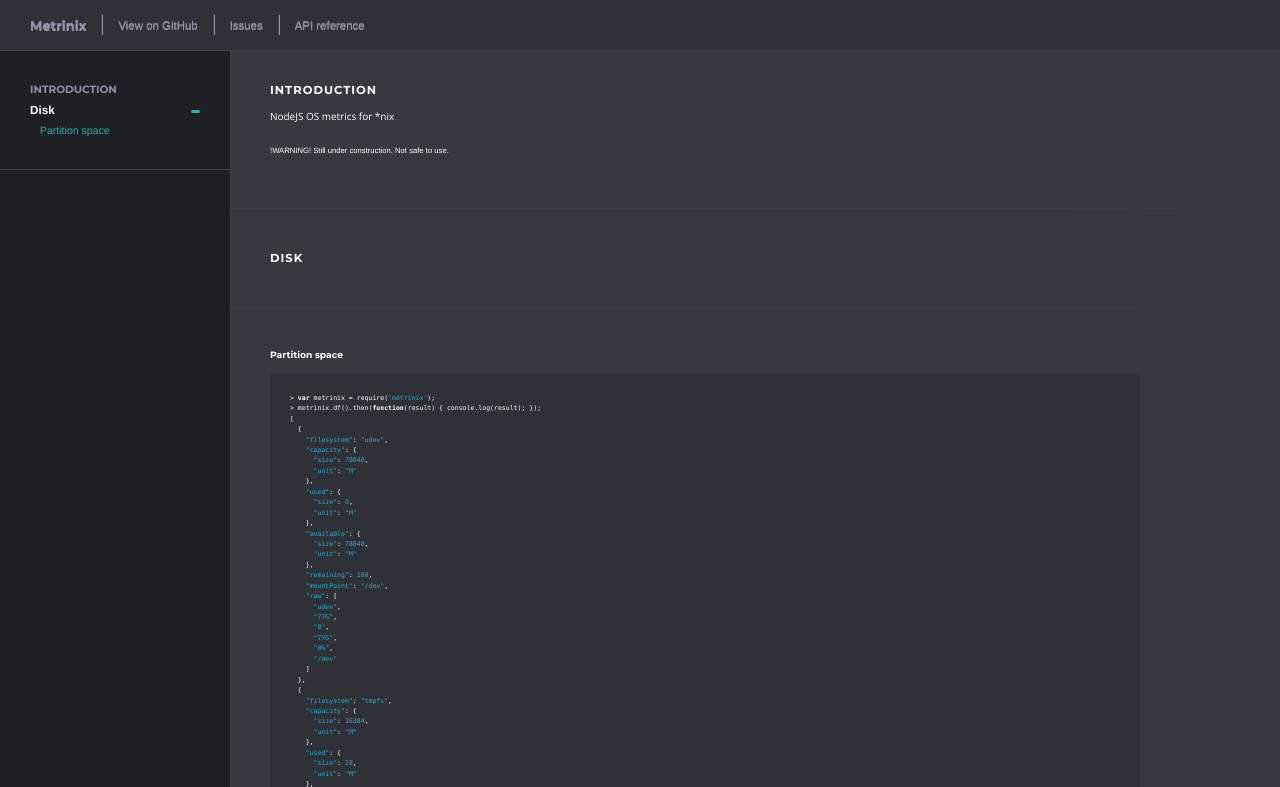
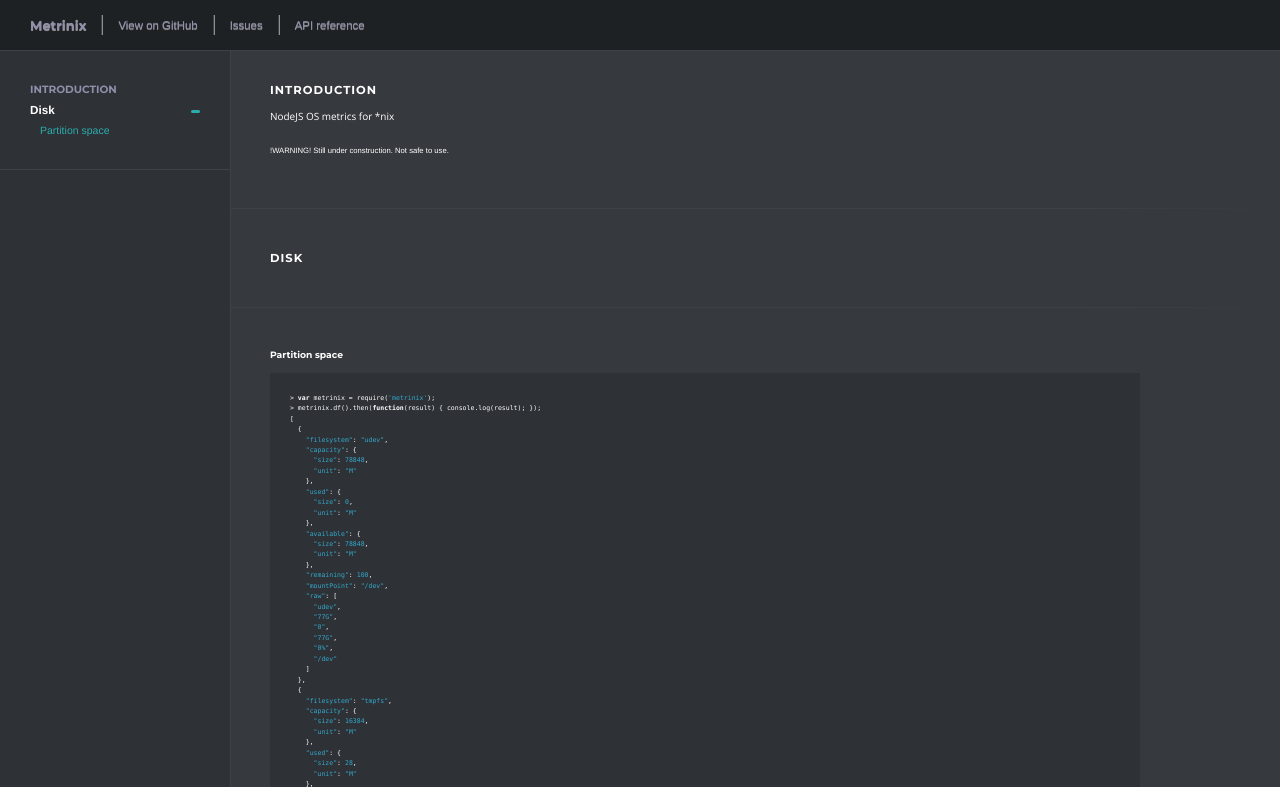
Before and after one commit to dparlevliet/metrinix, a website: page docs/index.html in a window 1280 px wide. Shown: the top 787 px of the page. Drawn offline with nearby package versions, Linux system fonts and the light colour scheme.

Commit message:
style adjustment

```diff
--- a/docs/theme-white/style.css
+++ b/docs/theme-white/style.css
@@ -596,7 +596,7 @@ body, .content {
   }
 }
 .header {
-  background: #2e3136;
+  background: #1e2124;
   text-shadow: 0 1px 0 rgba(255,255,255,0.5);
   border-bottom: solid 1px #3e4146;
   padding: 15px 15px 15px 30px;
@@ -683,7 +683,7 @@ body, .content {
 .menubar {
   -webkit-font-smoothing: antialiased;
   text-rendering: optimizeLegibility;
-  background-color: #1e2124;
+  background-color: #2e3136;
 }
 .menubar .section {
   padding: 30px 30px;
```
